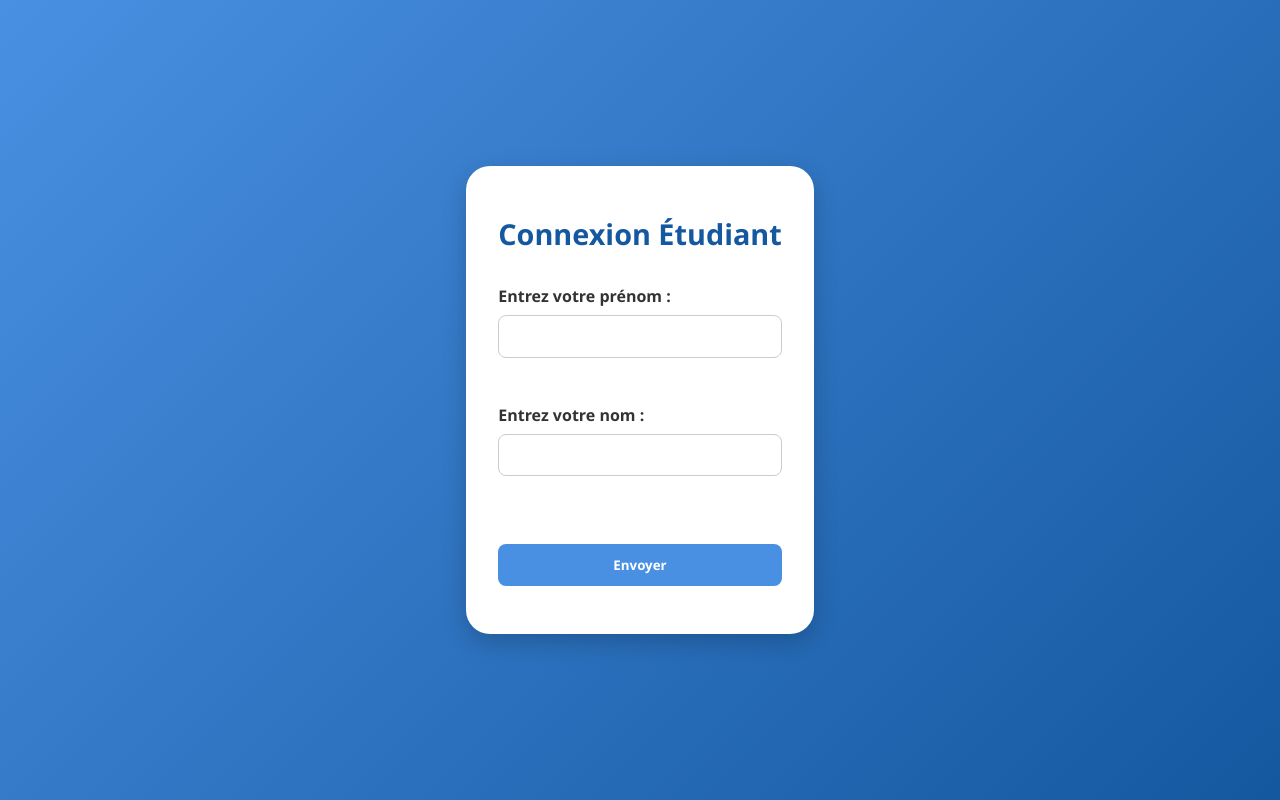
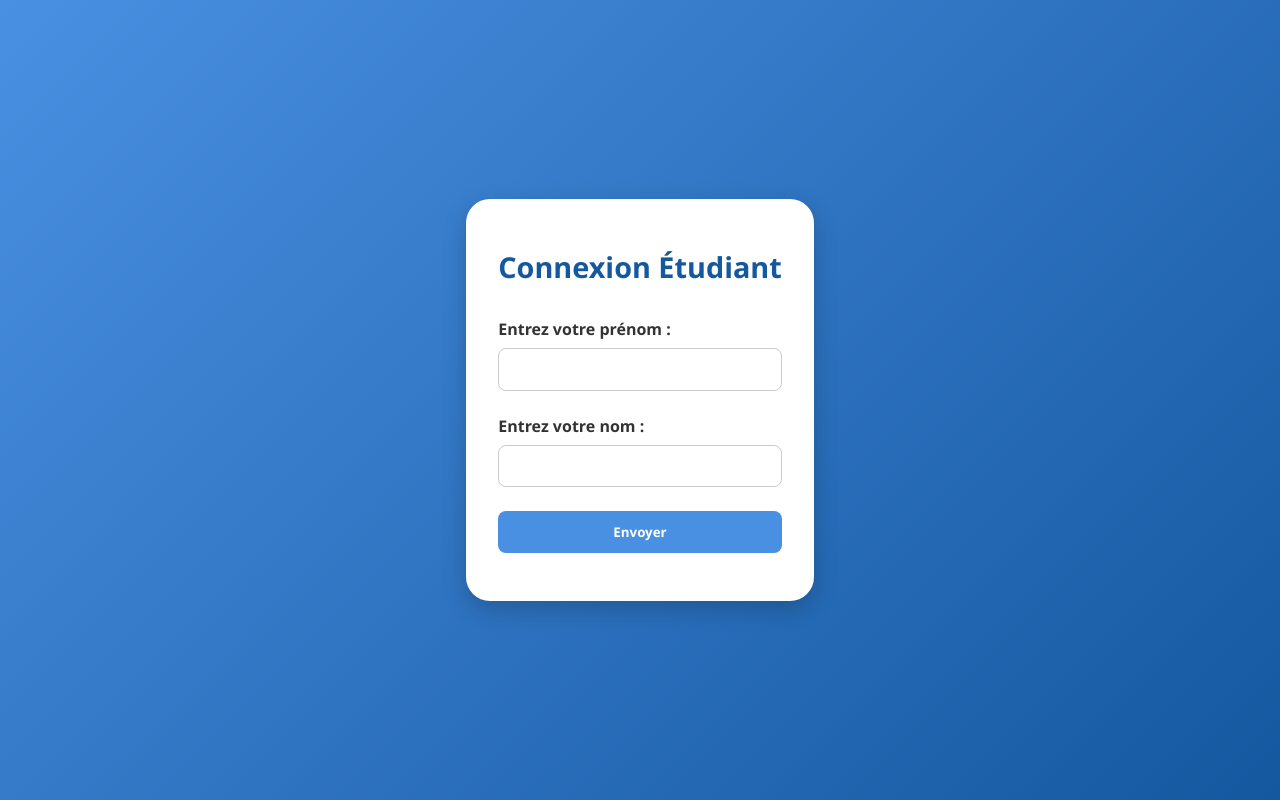
Before and after one commit to HermouetLucas/ProjetComWebS6, a React (Vite) app in the folder React/projetComWeb/: page / in a window 1280 px wide. Built offline with nearby package versions, Linux system fonts and the light colour scheme.

Commit message:
Jolie affichage notes

```diff
--- a/React/projetComWeb/src/App.css
+++ b/React/projetComWeb/src/App.css
@@ -15,6 +15,15 @@
 }
 
 .login-container {
+  background-color: white;
+  padding: 3rem 2rem;
+  border-radius: 1.5rem;
+  box-shadow: 0 8px 24px rgba(0, 0, 0, 0.2);
+  width: 100%;
+  max-width: 400px;
+}
+
+.notes-container {
   background-color: white;
   padding: 3rem 2rem;
   border-radius: 1.5rem;
--- a/React/projetComWeb/src/App.jsx
+++ b/React/projetComWeb/src/App.jsx
@@ -16,10 +16,10 @@ function Formulaire(props) {
         <h2 className="login-title">Connexion Étudiant</h2>
         <form className="login-form">
           <label>Entrez votre prénom : </label>
-          <input type="text" onChange={(e) => setPrenom(e.target.value)} required /><br /><br />
+          <input type="text" onChange={(e) => setPrenom(e.target.value)} required /><br />
 
           <label>Entrez votre nom : </label>
-          <input type="text" onChange={(e) => setNom(e.target.value)} required /><br /><br /><br />
+          <input type="text" onChange={(e) => setNom(e.target.value)} required /><br />
 
           <button type="button" onClick={Click} disabled={!nom || !prenom}>Envoyer</button>
         </form>
@@ -84,10 +84,12 @@ function App() {
       {showNotes && (
         <>
           <br></br>
-          <h1>Note de {prenom} {nom}</h1><br></br>
-          {data.map((item) => {
-            return <Notes key={item.Libelle} libelle={item.Libelle} note={item.Note} />
-          })}
+          <div className='notes-container'>
+            <h1>Note de {prenom} {nom}</h1><br></br>
+            {data.map((item) => {
+              return <Notes key={item.Libelle} libelle={item.Libelle} note={item.Note} />
+            })}
+          </div>
         </>
       )
       }
```
Lines whose indentation alone changed are shown as unchanged.
